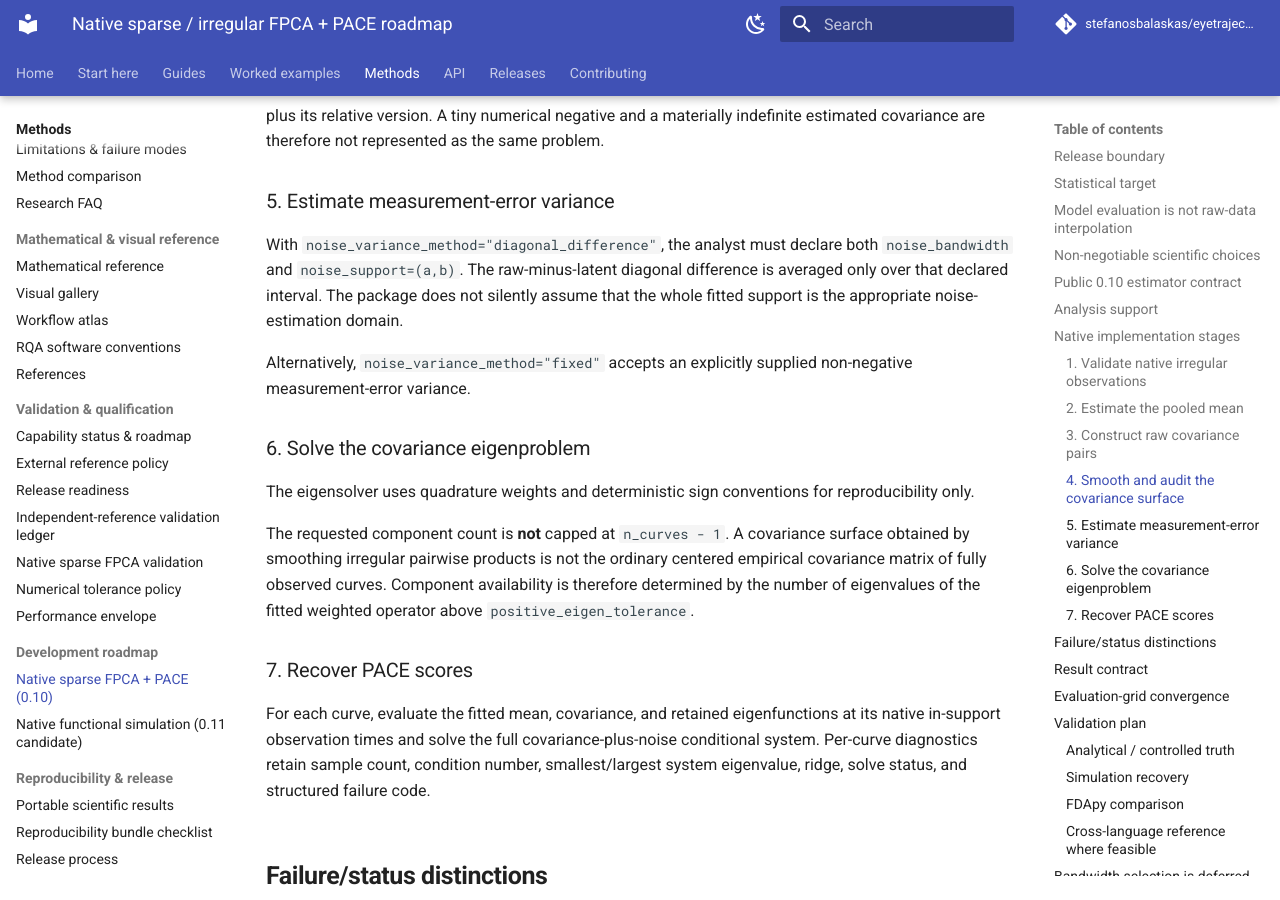
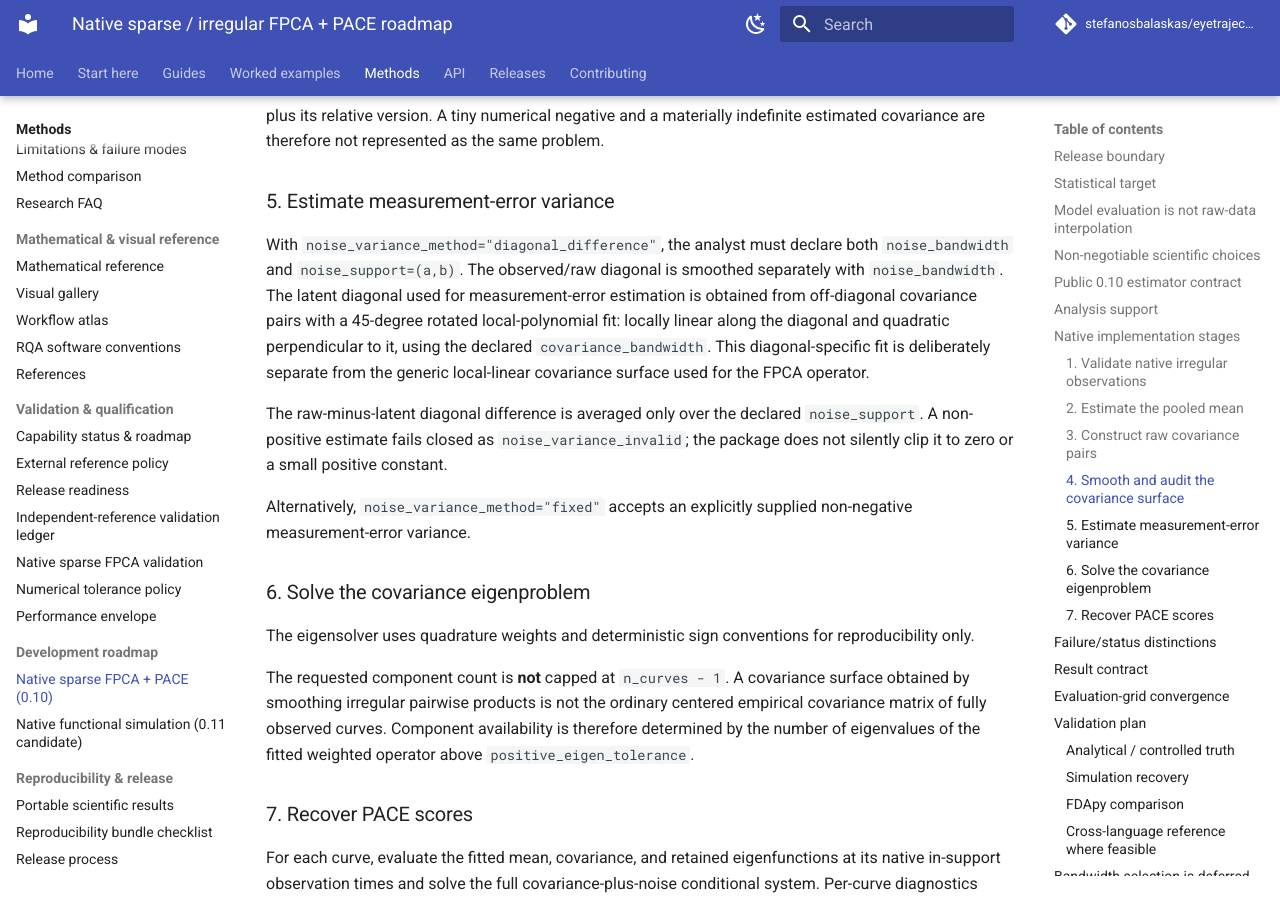
Before and after one commit to stefanosbalaskas/eyetrajectoriespy, an MkDocs documentation site: the page built from docs/development/native-sparse-fpca.md, in a window 1280 px wide and 900 px high, scrolled down 4941 px. Built offline with MkDocs 1.6.1 and Material for MkDocs 9.7.7, drawn with Linux system fonts in a browser that asks for light colours; comment, search, counter and statistics services are not loaded.

Commit message:
Specify PACE diagonal noise contract

```diff
--- a/docs/development/native-sparse-fpca.md
+++ b/docs/development/native-sparse-fpca.md
@@ -241,10 +241,18 @@ problem.
 ### 5. Estimate measurement-error variance
 
 With `noise_variance_method="diagonal_difference"`, the analyst must declare
-both `noise_bandwidth` and `noise_support=(a,b)`. The raw-minus-latent
-diagonal difference is averaged only over that declared interval. The package
-does not silently assume that the whole fitted support is the appropriate
-noise-estimation domain.
+both `noise_bandwidth` and `noise_support=(a,b)`. The observed/raw diagonal
+is smoothed separately with `noise_bandwidth`. The latent diagonal used for
+measurement-error estimation is obtained from off-diagonal covariance pairs
+with a 45-degree rotated local-polynomial fit: locally linear along the
+diagonal and quadratic perpendicular to it, using the declared
+`covariance_bandwidth`. This diagonal-specific fit is deliberately separate
+from the generic local-linear covariance surface used for the FPCA operator.
+
+The raw-minus-latent diagonal difference is averaged only over the declared
+`noise_support`. A non-positive estimate fails closed as
+`noise_variance_invalid`; the package does not silently clip it to zero or a
+small positive constant.
 
 Alternatively, `noise_variance_method="fixed"` accepts an explicitly supplied
 non-negative measurement-error variance.
```
